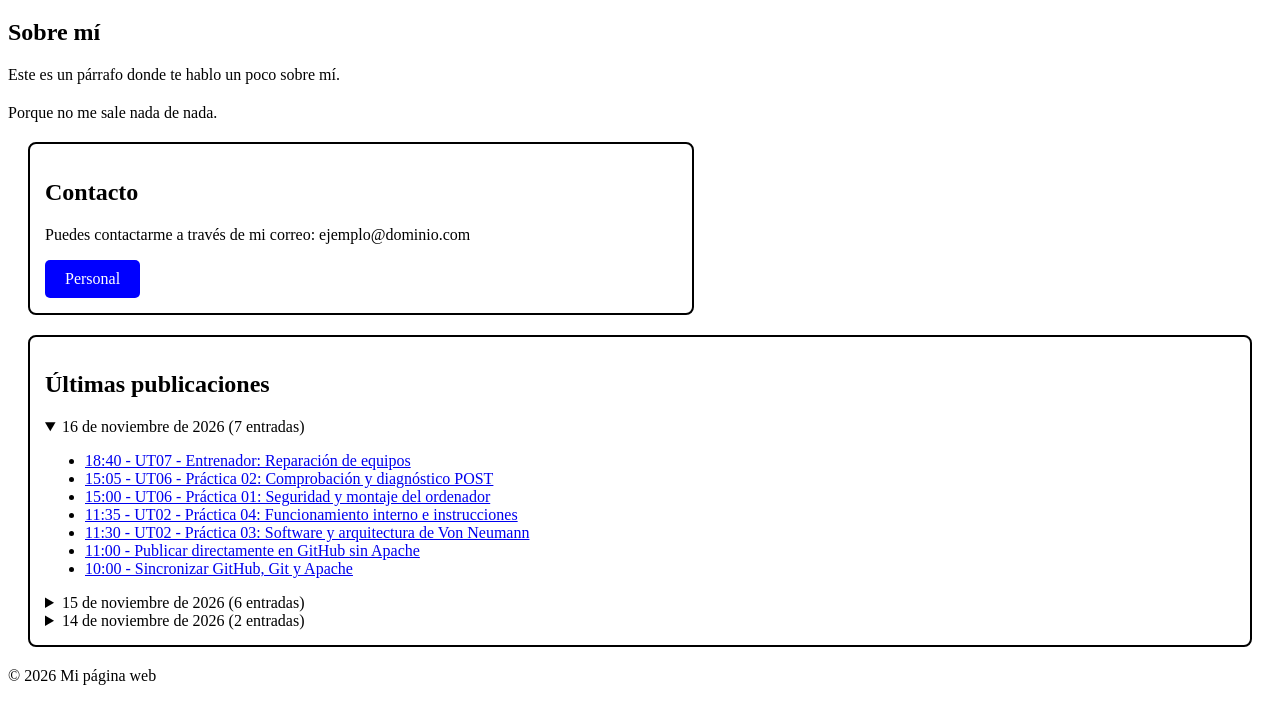
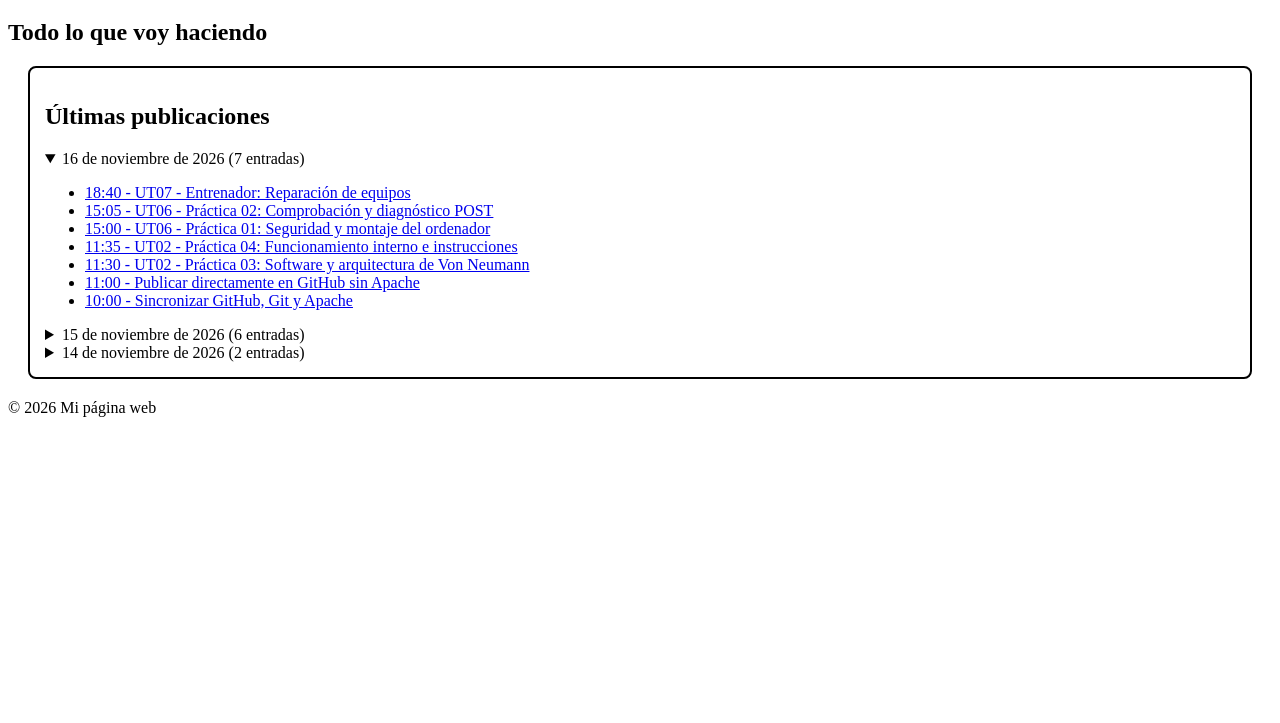
Before and after one commit to elumbreras23-creator/elumbreras23-creator.github.io, a plain HTML site: page index.html in a window 1280 px wide. Shown: the part 61-784 px from the top of the page. Drawn offline with Linux system fonts and the light colour scheme.

Commit message:
Revise title and update main content sections
Updated the title and modified sections in the main content.

```diff
--- a/index.html
+++ b/index.html
@@ -4,7 +4,7 @@
 <head>
     <meta charset="UTF-8">
     <meta name="viewport" content="width=device-width, initial-scale=1.0">
-    <title>Mi Página Básica para un domingo cualquiera otra vez</title>
+    <title>Mi Página Básica para un domingo cualquiera</title>
 <style>
     #seccion1 {
         border: 2px solid black;
@@ -43,20 +43,8 @@
 
     <main>
         <section>
-            <h2>Sobre mí</h2>
-            <p>Este es un párrafo donde te hablo un poco sobre mí.</p>
-        </section>
-        <section>
-            <h2></h2>
-            <p>Porque no me sale nada de nada.</p>
-        </section>
+            <h2>Todo lo que voy haciendo</h2>
 
-
-        <section id="contacto">
-            <h2>Contacto</h2>
-            <p>Puedes contactarme a través de mi correo: ejemplo@dominio.com</p>
-             <a href="personal.html" class="boton">Personal</a>
-        </section>
 
 	<section id="seccion1">
 
```
